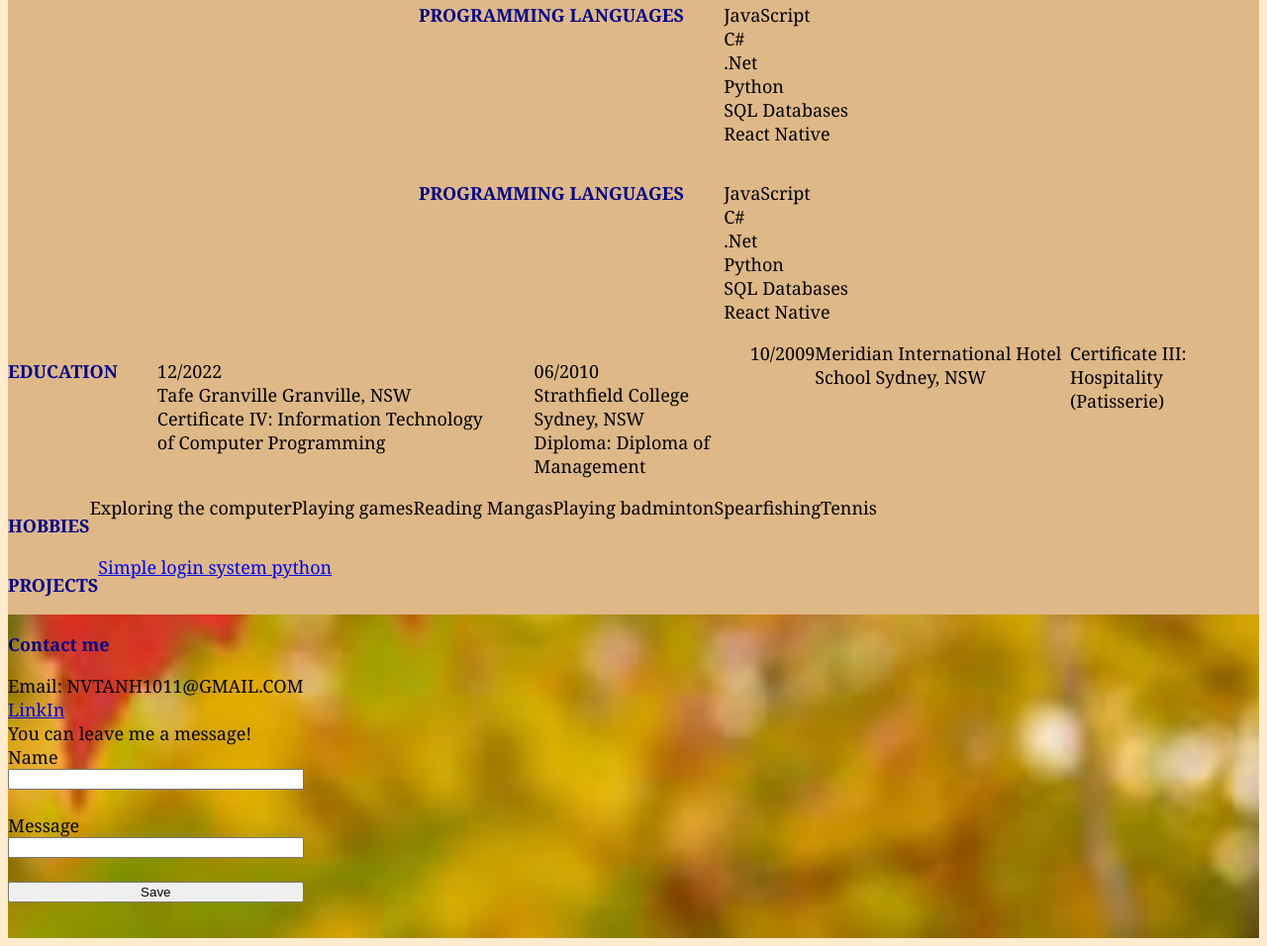
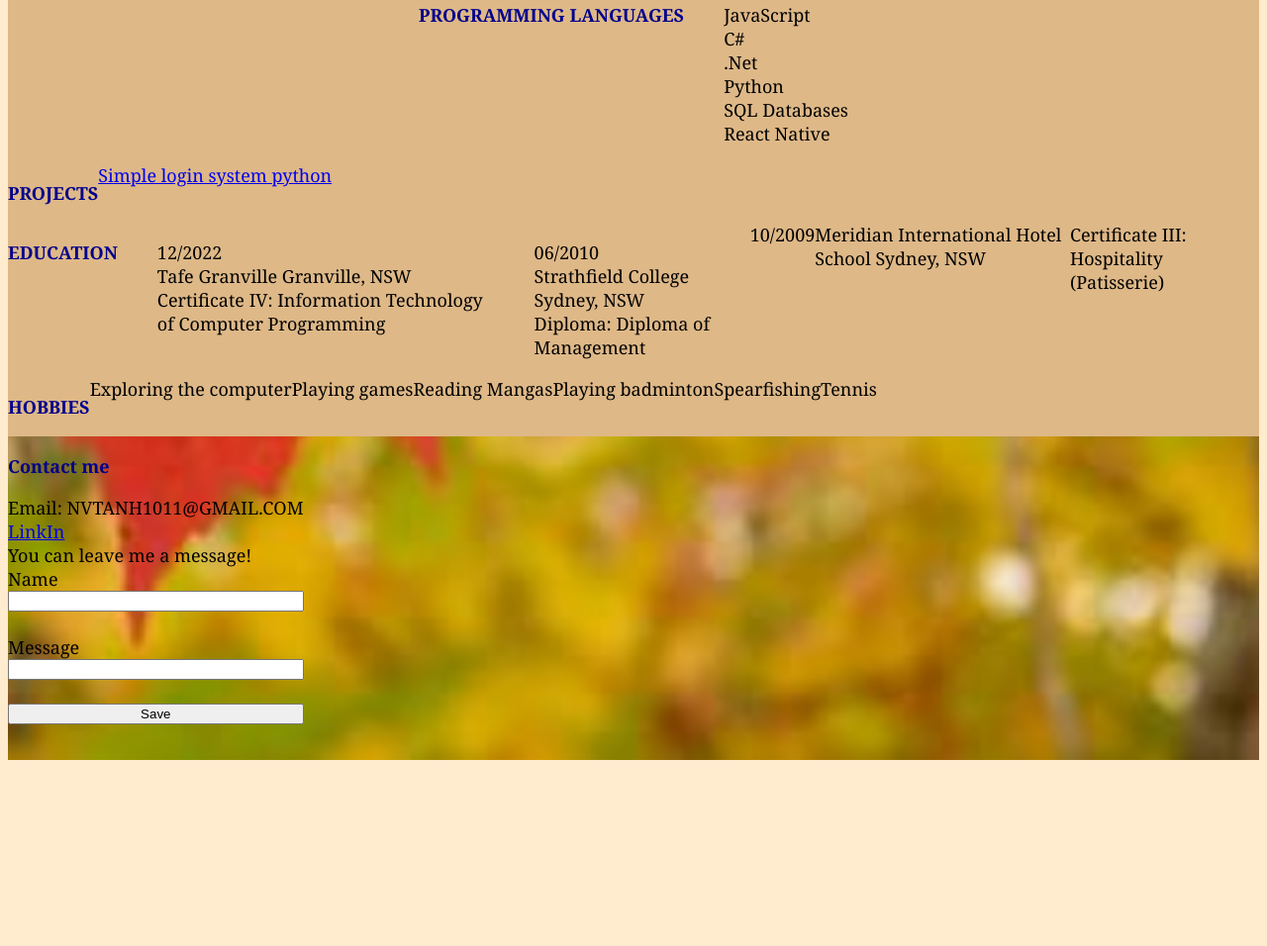
Before and after one commit to nvtanh10111987/My-First-Website-Project, a plain HTML site: page index.html in a window 1280 px wide. Shown: the part 829-1785 px from the top of the page at 99% size. After the commit the page ends 1605 px from the top, so only its background shows below. Drawn offline with Linux system fonts and the light colour scheme.

Commit message:
move projects section up

```diff
--- a/index.html
+++ b/index.html
@@ -51,17 +51,10 @@
                 </ul>
             </section>
         </a>
-         <a id="languages">
-            <section>
-                <h3>PROGRAMMING LANGUAGES</h3>
-                <ul>
-                    <li>JavaScript</li>
-                    <li>C#</li>
-                    <li>.Net</li>
-                    <li>Python</li>
-                    <li>SQL Databases</li>
-                    <li>React Native</li>
-                </ul>
+        <a id="projects">
+            <section >
+                <h3>PROJECTS</h3>
+                <li><a href="https://github.com/nvtanh10111987/PythonLoginProject.git">Simple login system python</a></li>
             </section>
         </a>
         <a id="education">
@@ -95,12 +88,6 @@
                 <li>Tennis</li>
             </section>
         </a>
-        <a id="projects">
-            <section >
-                <h3>PROJECTS</h3>
-                <li><a href="https://github.com/nvtanh10111987/PythonLoginProject.git">Simple login system python</a></li>
-            </section>
-        </a>
         <section></section>
     </main>
     <footer>
```
